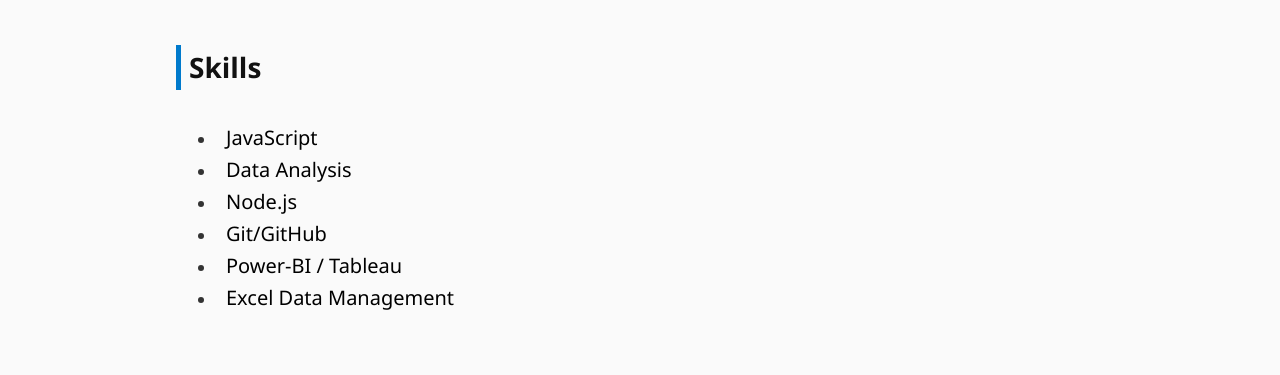
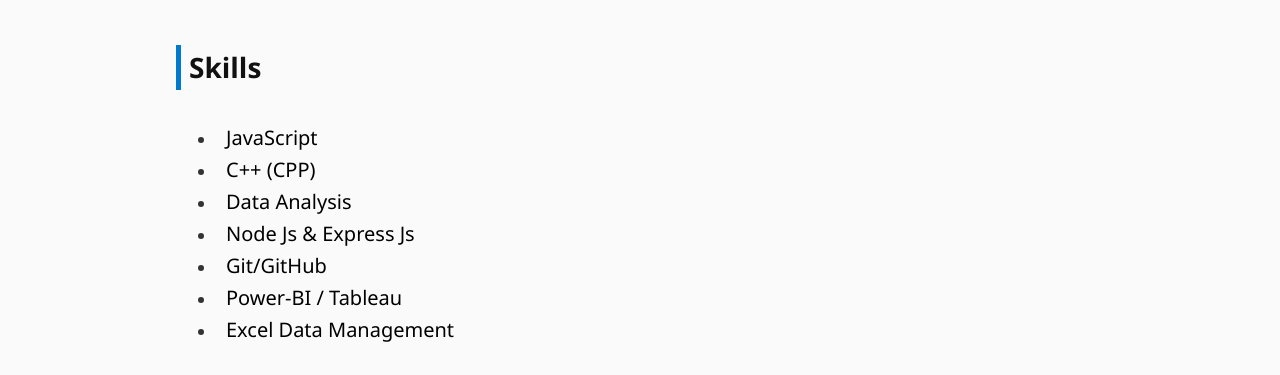
Before and after one commit to Sparsh-goyal01/my-portfolio, a website: page index.html in a window 1280 px wide. Shown: the part 392-767 px from the top of the page. Drawn offline with nearby package versions, Linux system fonts and the light colour scheme.

Commit message:
Update index.html

```diff
--- a/index.html
+++ b/index.html
@@ -62,8 +62,9 @@
     <div class="skills-list" role="list">
     <ul>
      <li> <span class="skill-badge" role="listitem">JavaScript</span>          </li>
+      <li> <span class="skill-badge" role="listitem">C++ (CPP)</span>          </li>
      <li> <span class="skill-badge" role="listitem">Data Analysis</span>       </li>
-     <li> <span class="skill-badge" role="listitem">Node.js</span>             </li>
+     <li> <span class="skill-badge" role="listitem">Node Js & Express Js</span>             </li>
      <!-- <li> <span class="skill-badge" role="listitem">MongoDB</span>    </li> -->
      <li> <span class="skill-badge" role="listitem">Git/GitHub</span>          </li>
      <li> <span class="skill-badge" role="listitem">Power-BI / Tableau</span>             </li>
```
